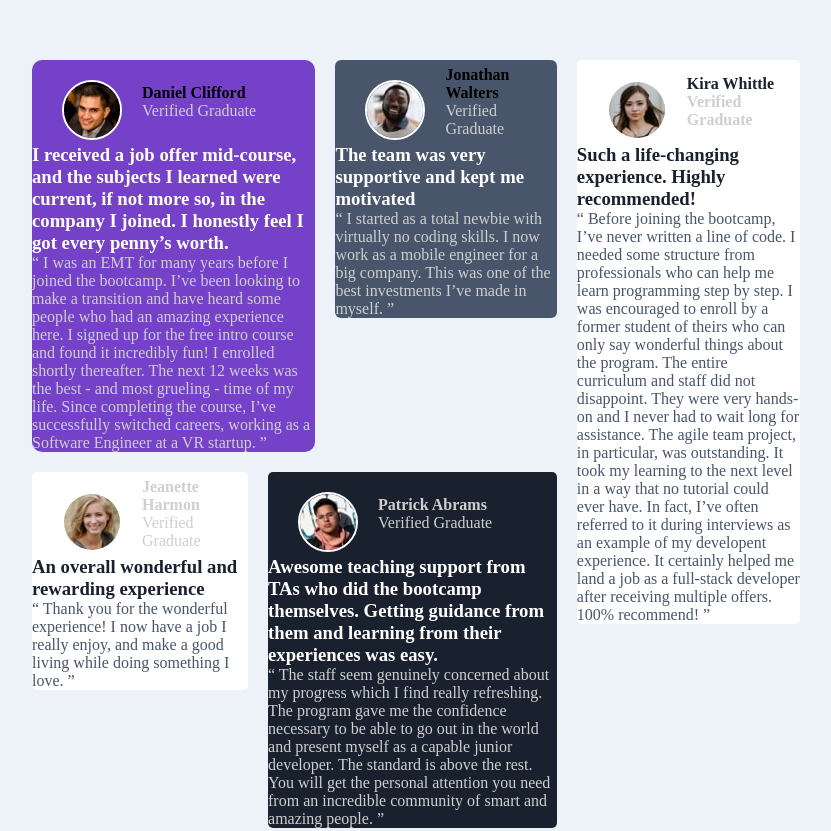
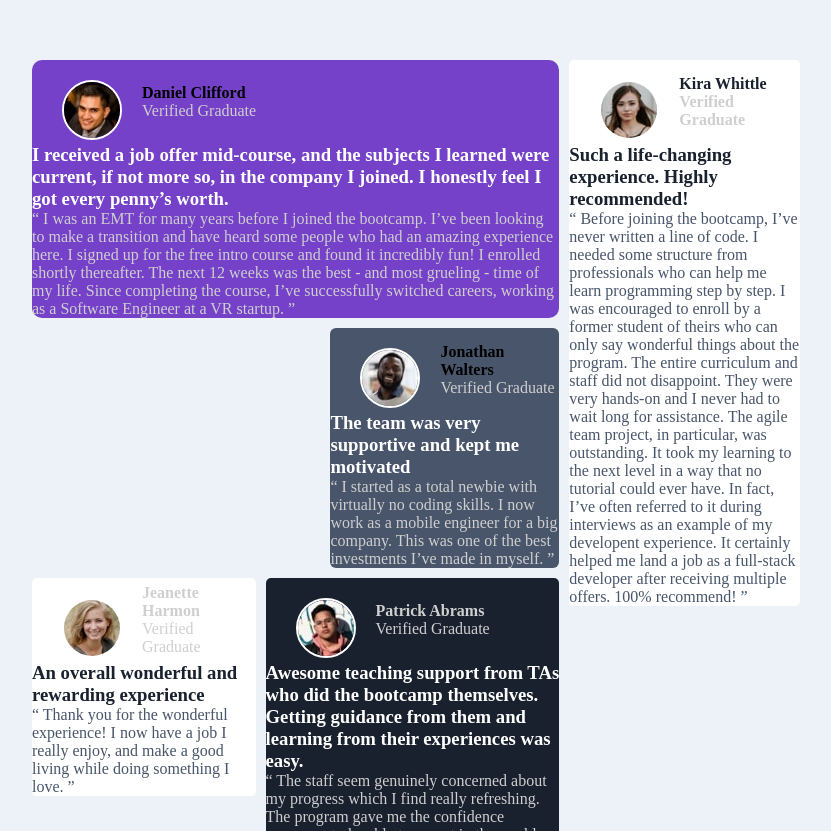
Before and after one commit to Edwinkipsang/testimonials-grid-layout, a plain HTML site: page index.html in a window 1280 px wide. Shown: the part 196-1027 px from the top of the page, without its empty margins (224-1055 px from the left). Drawn offline with Linux system fonts and the light colour scheme.

Commit message:
desktop design

```diff
--- a/css/style.css
+++ b/css/style.css
@@ -12,7 +12,7 @@
 
 .container {
   display: grid;
-  gap: 20px;
+  gap: 10px;
 }
 .name {
   display: flex;
@@ -22,7 +22,7 @@
 .daniel {
   background-color: hsl(263, 55%, 52%);
   grid-column-start: 1;
-  grid-column-end: 3;
+  grid-column-end: 4;
   border-radius: 10px;
   /* background-image: url("images/bg-pattern-quotation.svg") center center/cover; */
 }
```
